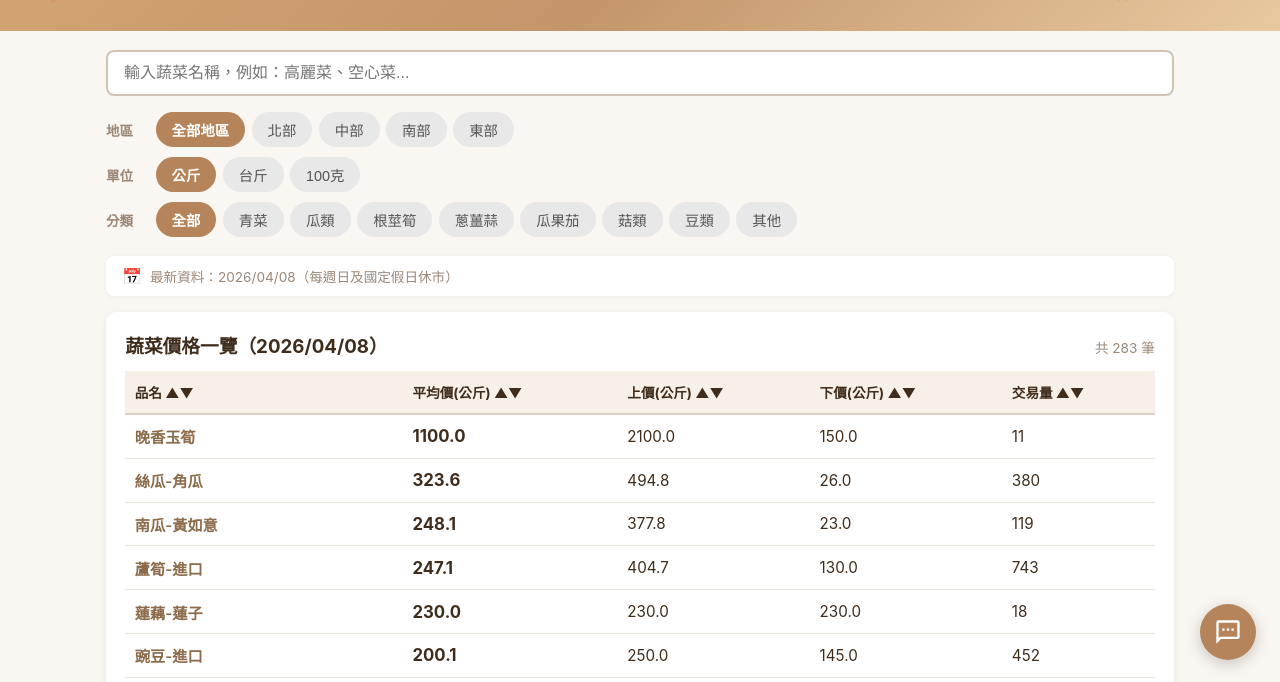
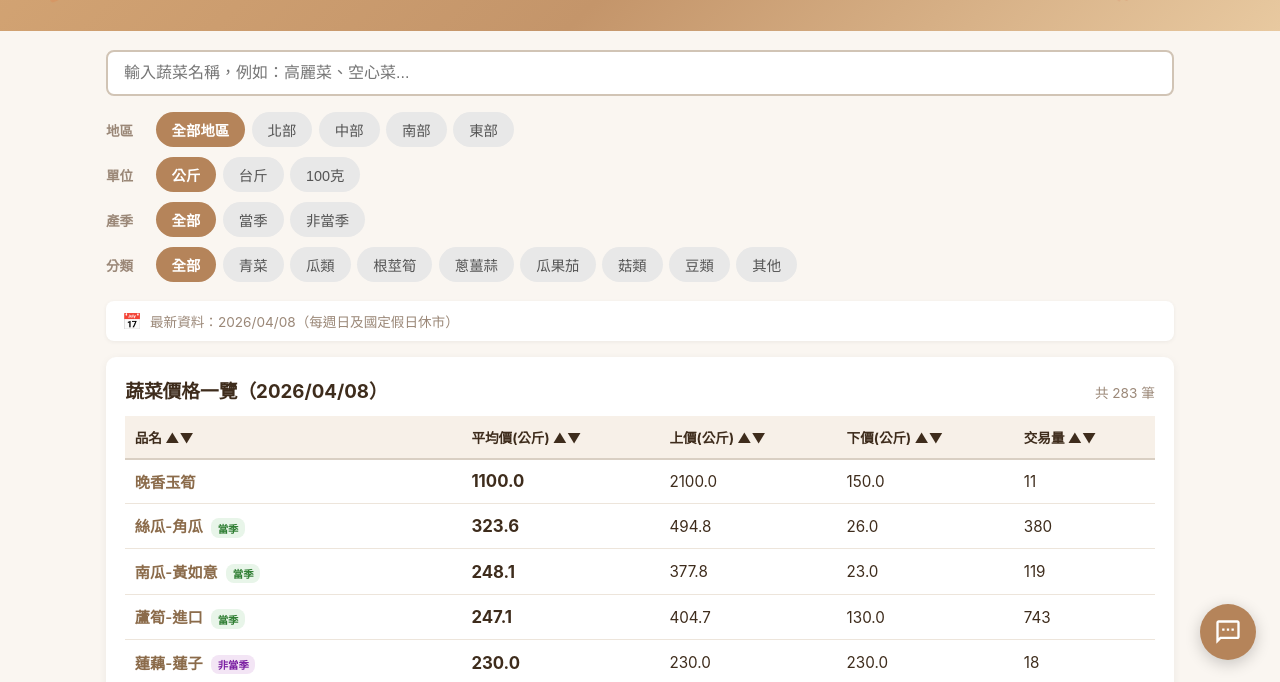
Before and after one commit to atgak1688-arch/taiwan-vegetable-prices, a plain HTML site: page index.html in a window 1280 px wide. Shown: the part 116-798 px from the top of the page. Drawn offline with Linux system fonts and the light colour scheme; no server answers.

Commit message:
feat: add seasonal vegetable indicator and filter
- Show 當季/非當季 badge next to each vegetable name
- Season filter buttons to show only in-season or off-season
- Seasonal data based on Taiwan agriculture department info
- Covers 50+ common vegetables with peak month mappings
- Supports dark/light theme for badges

Co-Authored-By: Claude Opus 4.6 (1M context) <noreply@anthropic.com>

```diff
--- a/css/style.css
+++ b/css/style.css
@@ -506,6 +506,38 @@ tbody tr:hover {
   font-size: 1.05rem;
 }
 
+/* ===== Season Badge ===== */
+.season-badge {
+  display: inline-block;
+  font-size: 0.65rem;
+  font-weight: 600;
+  padding: 0.15rem 0.4rem;
+  border-radius: 8px;
+  vertical-align: middle;
+  margin-left: 0.3rem;
+  white-space: nowrap;
+}
+
+.season-badge.in-season {
+  background: #e8f5e9;
+  color: #2e7d32;
+}
+
+.season-badge.off-season {
+  background: #f3e5f5;
+  color: #7b1fa2;
+}
+
+[data-theme="dark"] .season-badge.in-season {
+  background: #1b3a1b;
+  color: #81c784;
+}
+
+[data-theme="dark"] .season-badge.off-season {
+  background: #2a1a2e;
+  color: #ce93d8;
+}
+
 /* ===== Data info ===== */
 .data-info {
   background: var(--card-bg);
--- a/index.html
+++ b/index.html
@@ -49,6 +49,14 @@
           <button class="tag active" data-unit="kg">公斤</button>
           <button class="tag" data-unit="catty">台斤</button>
           <button class="tag" data-unit="100g">100克</button>
+        </div>
+      </div>
+      <div class="filter-group">
+        <span class="filter-label">產季</span>
+        <div class="filter-tags" id="seasonTags">
+          <button class="tag active" data-season="all">全部</button>
+          <button class="tag" data-season="in-season">當季</button>
+          <button class="tag" data-season="off-season">非當季</button>
         </div>
       </div>
       <div class="filter-group">
--- a/js/app.js
+++ b/js/app.js
@@ -98,6 +98,95 @@ function classifyCrop(cropName) {
   }
   return 'other';
 }
+
+// === Seasonal data (盛產月份, based on 農業部蔬菜產期) ===
+// Each entry: keyword → array of peak months (1-12)
+const SEASONAL_DATA = {
+  // 青菜類
+  '甘藍':     [10,11,12,1,2,3],
+  '包心白':   [10,11,12,1,2,3],
+  '菠菜':     [10,11,12,1,2],
+  '茼蒿':     [11,12,1,2,3],
+  '芥菜':     [10,11,12,1,2],
+  '芥藍':     [10,11,12,1,2,3],
+  '油菜':     [10,11,12,1,2,3],
+  '蕹菜':     [4,5,6,7,8,9,10],
+  '莧菜':     [4,5,6,7,8,9],
+  '甘薯葉':   [4,5,6,7,8,9,10],
+  '皇宮菜':   [5,6,7,8,9],
+  '紅鳳菜':   [3,4,5,6,7,8,9,10],
+  '青江':     [10,11,12,1,2,3],
+  '萵苣':     [10,11,12,1,2,3,4],
+  '芹菜':     [10,11,12,1,2,3],
+  '花椰菜':   [11,12,1,2,3],
+  '青花苔':   [10,11,12,1,2,3],
+  '藤川七':   [4,5,6,7,8,9],
+  '海菜':     [3,4,5,6,7,8,9,10],
+  '蕨菜':     [3,4,5,6,7,8],
+  // 瓜類
+  '花胡瓜':   [3,4,5,6,7,8,9,10],
+  '胡瓜':     [3,4,5,6,7,8,9,10],
+  '絲瓜':     [4,5,6,7,8,9,10],
+  '苦瓜':     [4,5,6,7,8,9,10],
+  '南瓜':     [3,4,5,6,7,8],
+  '冬瓜':     [5,6,7,8,9,10],
+  '扁蒲':     [3,4,5,6,7,8,9],
+  '隼人瓜':   [10,11,12,1,2,3],
+  // 根莖筍類
+  '蘿蔔':     [10,11,12,1,2,3],
+  '胡蘿蔔':   [11,12,1,2,3,4],
+  '馬鈴薯':   [1,2,3,4,5],
+  '甘薯':     [7,8,9,10,11,12],
+  '芋':       [8,9,10,11,12],
+  '竹筍':     [4,5,6,7,8,9],
+  '茭白筍':   [4,5,6,9,10,11],
+  '蘆筍':     [3,4,5,6,7,8,9,10],
+  '牛蒡':     [10,11,12,1,2],
+  '蓮藕':     [7,8,9,10,11],
+  '薯蕷':     [10,11,12],
+  '菱角':     [8,9,10,11],
+  // 蔥薑蒜辛香
+  '青蔥':     [10,11,12,1,2,3],
+  '大蒜':     [2,3,4],
+  '薑':       [6,7,8,9,10],
+  '洋蔥':     [2,3,4,5],
+  '辣椒':     [3,4,5,6,7,8,9,10],
+  '韭菜':     [10,11,12,1,2,3,4],
+  '九層塔':   [3,4,5,6,7,8,9,10],
+  '芫荽':     [10,11,12,1,2],
+  // 瓜果茄類
+  '番茄':     [11,12,1,2,3,4],
+  '小番茄':   [11,12,1,2,3,4],
+  '茄子':     [3,4,5,6,7,8,9,10],
+  '甜椒':     [11,12,1,2,3,4,5],
+  '玉米':     [5,6,7,8,9,10],
+  '黃秋葵':   [5,6,7,8,9,10],
+  // 菇類（室內栽培，全年供應）
+  '杏鮑菇':   [1,2,3,4,5,6,7,8,9,10,11,12],
+  '秀珍菇':   [1,2,3,4,5,6,7,8,9,10,11,12],
+  '金絲菇':   [1,2,3,4,5,6,7,8,9,10,11,12],
+  '濕香菇':   [10,11,12,1,2,3],
+  '濕木耳':   [4,5,6,7,8,9,10],
+  '洋菇':     [10,11,12,1,2,3],
+  // 豆類
+  '毛豆':     [3,4,5,6,7,8,9,10],
+  '敏豆':     [10,11,12,1,2,3,4],
+  '菜豆':     [3,4,5,6,7,8,9,10],
+  '豌豆':     [11,12,1,2,3],
+  '落花生':   [5,6,7,8,9,10],
+};
+
+function getSeasonStatus(cropName) {
+  const month = new Date().getMonth() + 1; // 1-12
+  for (const [keyword, months] of Object.entries(SEASONAL_DATA)) {
+    if (cropName.includes(keyword)) {
+      return months.includes(month) ? 'in-season' : 'off-season';
+    }
+  }
+  return 'unknown';
+}
+
+let activeSeason = 'all';
 
 // === Common name aliases (俗稱 → API品名關鍵字) ===
 const ALIASES = {
@@ -416,6 +505,11 @@ function filterAndAggregate(data) {
     filtered = filtered.filter(d => classifyCrop(d.CropName) === activeCategory);
   }
 
+  // Season filter
+  if (activeSeason !== 'all') {
+    filtered = filtered.filter(d => getSeasonStatus(d.CropName) === activeSeason);
+  }
+
   // Search filter (supports aliases)
   const query = searchInput.value.trim();
   if (query) {
@@ -471,8 +565,14 @@ function renderTable(data) {
 
   for (const item of sorted) {
     const tr = document.createElement('tr');
+    const season = getSeasonStatus(item.CropName);
+    const seasonBadge = season === 'in-season'
+      ? ' <span class="season-badge in-season">當季</span>'
+      : season === 'off-season'
+      ? ' <span class="season-badge off-season">非當季</span>'
+      : '';
     tr.innerHTML = `
-      <td class="crop-name">${escapeHTML(item.CropName)}</td>
+      <td class="crop-name">${escapeHTML(item.CropName)}${seasonBadge}</td>
       <td class="price-avg">${convertPrice(item.Avg_Price).toFixed(1)}</td>
       <td>${convertPrice(item.Upper_Price).toFixed(1)}</td>
       <td>${convertPrice(item.Lower_Price).toFixed(1)}</td>
@@ -587,6 +687,16 @@ document.getElementById('unitTags').addEventListener('click', e => {
   refreshTable();
 });
 
+// Season tags
+document.getElementById('seasonTags').addEventListener('click', e => {
+  const tag = e.target.closest('.tag');
+  if (!tag) return;
+  document.querySelectorAll('#seasonTags .tag').forEach(t => t.classList.remove('active'));
+  tag.classList.add('active');
+  activeSeason = tag.dataset.season;
+  refreshTable();
+});
+
 // Category tags
 document.getElementById('categoryTags').addEventListener('click', e => {
   const tag = e.target.closest('.tag');
```
